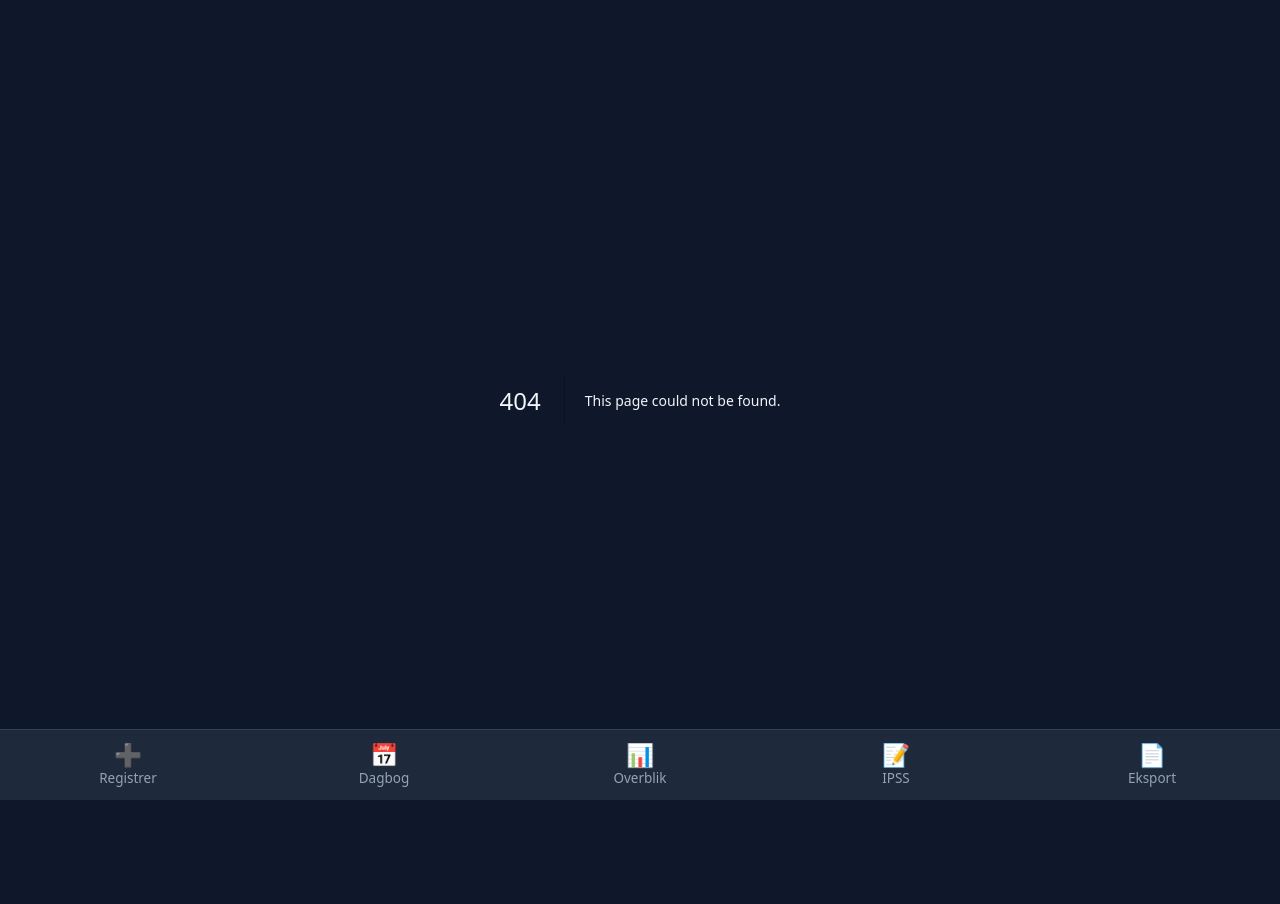
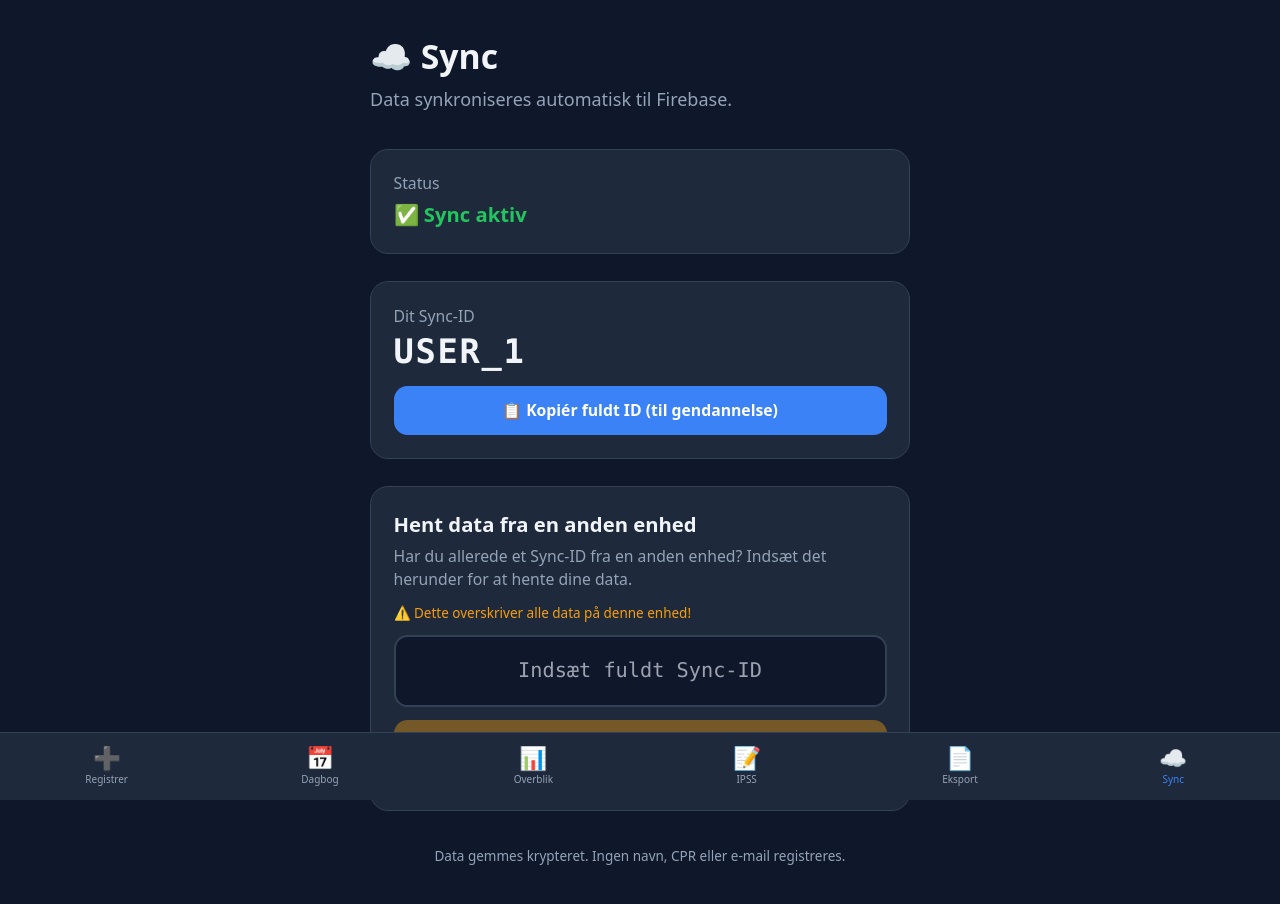
Before and after one commit to coopincDK/vandladningsdagbog, a Next.js app: page /sync in a window 1280 px wide. Before the commit this address had no page. Shown: the top 904 px of the page. Built offline with nearby package versions, Linux system fonts and the light colour scheme; no server answers; the database is empty; sample sign-in values are in the browser's storage.

Commit message:
Tilfoej Firebase sync

```diff
--- a/app/layout.tsx
+++ b/app/layout.tsx
@@ -2,6 +2,7 @@ import type { Metadata, Viewport } from "next";
 import "./globals.css";
 import BottomNav from "@/components/BottomNav";
 import HydrationGate from "@/components/HydrationGate";
+import SyncProvider from "@/components/SyncProvider";
 
 export const metadata: Metadata = { title: "Vandladningsdagbog", description: "Digital væske- og vandladningsdagbog" };
 export const viewport: Viewport = { themeColor: "#0f172a", width: "device-width", initialScale: 1, maximumScale: 1, userScalable: false };
@@ -11,8 +12,10 @@ export default function RootLayout({ children }: { children: React.ReactNode })
     <html lang="da" className="dark">
       <body className="flex flex-col min-h-dvh" style={{ background: "var(--bg)", color: "var(--text)" }}>
         <HydrationGate>
-          <main className="flex-1 overflow-y-auto pb-24">{children}</main>
-          <BottomNav />
+          <SyncProvider>
+            <main className="flex-1 overflow-y-auto pb-24">{children}</main>
+            <BottomNav />
+          </SyncProvider>
         </HydrationGate>
       </body>
     </html>
--- /dev/null
+++ b/app/sync/page.tsx
@@ -0,0 +1,83 @@
+"use client";
+import { useState } from "react";
+import { useAuth } from "@/lib/useAuth";
+import { doc, getDoc } from "firebase/firestore";
+import { db } from "@/lib/firebase";
+import { useStore } from "@/lib/store";
+
+export default function SyncPage() {
+  const { uid, loading } = useAuth();
+  const [copied, setCopied] = useState(false);
+  const [restoreId, setRestoreId] = useState("");
+  const [restoreStatus, setRestoreStatus] = useState<"idle" | "loading" | "success" | "error">("idle");
+
+  const shortId = uid ? uid.slice(0, 8).toUpperCase() : "...";
+
+  async function copyFullId() {
+    if (!uid) return;
+    await navigator.clipboard.writeText(uid);
+    setCopied(true);
+    setTimeout(() => setCopied(false), 2000);
+  }
+
+  async function restore() {
+    const id = restoreId.trim();
+    if (!id) return;
+    setRestoreStatus("loading");
+    try {
+      const snap = await getDoc(doc(db, "users", id));
+      if (!snap.exists()) { setRestoreStatus("error"); return; }
+      const data = snap.data();
+      const state = useStore.getState();
+      if (data.profile) state.setProfile(data.profile);
+      if (data.days) useStore.setState({ days: data.days });
+      if (data.entries) useStore.setState({ entries: data.entries });
+      setRestoreStatus("success");
+    } catch { setRestoreStatus("error"); }
+  }
+
+  return (
+    <div className="max-w-lg mx-auto px-4 py-8">
+      <h1 className="text-3xl font-bold mb-2">☁️ Sync</h1>
+      <p className="text-[var(--muted)] mb-8">Data synkroniseres automatisk til Firebase.</p>
+
+      {/* Status */}
+      <div className="rounded-2xl p-5 mb-6" style={{ background: "var(--surface)", border: "1px solid var(--border)" }}>
+        <p className="text-sm text-[var(--muted)] mb-1">Status</p>
+        {loading ? (
+          <p className="text-lg font-semibold">⏳ Forbinder...</p>
+        ) : uid ? (
+          <p className="text-lg font-semibold" style={{ color: "var(--success)" }}>✅ Sync aktiv</p>
+        ) : (
+          <p className="text-lg font-semibold" style={{ color: "var(--danger)" }}>❌ Ikke forbundet</p>
+        )}
+      </div>
+
+      {/* Sync ID */}
+      {uid && (
+        <div className="rounded-2xl p-5 mb-6" style={{ background: "var(--surface)", border: "1px solid var(--border)" }}>
+          <p className="text-sm text-[var(--muted)] mb-1">Dit Sync-ID</p>
+          <p className="text-3xl font-mono font-bold tracking-wider mb-3">{shortId}</p>
+          <button onClick={copyFullId} className="w-full py-3 rounded-xl text-sm font-semibold" style={{ background: copied ? "var(--success)" : "var(--accent)", color: "#fff" }}>
+            {copied ? "✅ Kopieret!" : "📋 Kopiér fuldt ID (til gendannelse)"}
+          </button>
+        </div>
+      )}
+
+      {/* Gendannelse */}
+      <div className="rounded-2xl p-5" style={{ background: "var(--surface)", border: "1px solid var(--border)" }}>
+        <h2 className="font-bold text-lg mb-1">Hent data fra en anden enhed</h2>
+        <p className="text-sm text-[var(--muted)] mb-3">Har du allerede et Sync-ID fra en anden enhed? Indsæt det herunder for at hente dine data.</p>
+        <p className="text-xs mb-3" style={{ color: "var(--warning)" }}>⚠ Dette overskriver alle data på denne enhed!</p>
+        <input type="text" value={restoreId} onChange={(e) => { setRestoreId(e.target.value); setRestoreStatus("idle"); }} placeholder="Indsæt fuldt Sync-ID" className="w-full rounded-xl px-4 py-4 text-lg font-mono text-center mb-3" style={{ background: "var(--bg)", border: "2px solid var(--border)", color: "var(--text)" }} />
+        <button onClick={restore} disabled={!restoreId.trim() || restoreStatus === "loading"} className="w-full py-4 rounded-xl text-lg font-bold disabled:opacity-40" style={{ background: "var(--warning)", color: "#000" }}>
+          {restoreStatus === "loading" ? "⏳ Henter..." : "🔄 Hent data"}
+        </button>
+        {restoreStatus === "success" && <p className="text-sm mt-3 text-center" style={{ color: "var(--success)" }}>✅ Data hentet!</p>}
+        {restoreStatus === "error" && <p className="text-sm mt-3 text-center" style={{ color: "var(--danger)" }}>✗ Kunne ikke finde data med det ID. Tjek at ID&apos;et er korrekt.</p>}
+      </div>
+
+      <p className="text-xs text-[var(--muted)] text-center mt-8">Data gemmes krypteret. Ingen navn, CPR eller e-mail registreres.</p>
+    </div>
+  );
+}
--- a/components/BottomNav.tsx
+++ b/components/BottomNav.tsx
@@ -8,6 +8,7 @@ const tabs = [
   { href: "/opsummering", label: "Overblik",  icon: "📊" },
   { href: "/ipss",        label: "IPSS",      icon: "📝" },
   { href: "/eksport",     label: "Eksport",   icon: "📄" },
+  { href: "/sync",        label: "Sync",      icon: "☁️" },
 ];
 
 export default function BottomNav() {
@@ -18,7 +19,7 @@ export default function BottomNav() {
         {tabs.map((t) => (
           <Link key={t.href} href={t.href} className="flex-1 flex flex-col items-center justify-center py-3 gap-0.5" style={{ color: path === t.href ? "var(--accent)" : "var(--muted)" }}>
             <span className="text-xl leading-none">{t.icon}</span>
-            <span className="text-xs font-medium">{t.label}</span>
+            <span className="text-[10px] font-medium">{t.label}</span>
           </Link>
         ))}
       </div>
--- /dev/null
+++ b/components/SyncProvider.tsx
@@ -0,0 +1,7 @@
+"use client";
+import { useSync } from "@/lib/useSync";
+
+export default function SyncProvider({ children }: { children: React.ReactNode }) {
+  useSync();
+  return <>{children}</>;
+}
--- /dev/null
+++ b/lib/firebase.ts
@@ -0,0 +1,16 @@
+import { initializeApp, getApps } from "firebase/app";
+import { getAuth } from "firebase/auth";
+import { getFirestore } from "firebase/firestore";
+
+const firebaseConfig = {
+  apiKey: process.env.NEXT_PUBLIC_FIREBASE_API_KEY,
+  authDomain: process.env.NEXT_PUBLIC_FIREBASE_AUTH_DOMAIN,
+  projectId: process.env.NEXT_PUBLIC_FIREBASE_PROJECT_ID,
+  storageBucket: process.env.NEXT_PUBLIC_FIREBASE_STORAGE_BUCKET,
+  messagingSenderId: process.env.NEXT_PUBLIC_FIREBASE_MESSAGING_SENDER_ID,
+  appId: process.env.NEXT_PUBLIC_FIREBASE_APP_ID,
+};
+
+const app = getApps().length === 0 ? initializeApp(firebaseConfig) : getApps()[0];
+export const auth = getAuth(app);
+export const db = getFirestore(app);
--- /dev/null
+++ b/lib/useAuth.ts
@@ -0,0 +1,19 @@
+"use client";
+import { useEffect, useState } from "react";
+import { signInAnonymously, onAuthStateChanged, type User } from "firebase/auth";
+import { auth } from "./firebase";
+
+export function useAuth() {
+  const [user, setUser] = useState<User | null>(null);
+  const [loading, setLoading] = useState(true);
+
+  useEffect(() => {
+    const unsub = onAuthStateChanged(auth, (u) => {
+      if (u) { setUser(u); setLoading(false); }
+      else { signInAnonymously(auth).catch(console.error); }
+    });
+    return unsub;
+  }, []);
+
+  return { user, uid: user?.uid ?? null, loading };
+}
--- /dev/null
+++ b/lib/useSync.ts
@@ -0,0 +1,81 @@
+"use client";
+import { useEffect, useRef, useCallback, useMemo } from "react";
+import { doc, setDoc, onSnapshot } from "firebase/firestore";
+import { db } from "./firebase";
+import { useStore } from "./store";
+import { useAuth } from "./useAuth";
+import type { UserProfile, Entry, DiaryDay } from "./types";
+
+interface SyncData {
+  profile: UserProfile | null;
+  days: DiaryDay[];
+  entries: Entry[];
+  updatedAt: string;
+}
+
+export function useSync() {
+  const { uid } = useAuth();
+  const profile = useStore((s) => s.profile);
+  const days = useStore((s) => s.days);
+  const entries = useStore((s) => s.entries);
+  const lastSyncRef = useRef<string>("");
+  const isRemoteUpdate = useRef(false);
+
+  const docRef = useMemo(() => uid ? doc(db, "users", uid) : null, [uid]);
+
+  // Upload til Firestore
+  const upload = useCallback(async () => {
+    if (!docRef || isRemoteUpdate.current) return;
+
+    // Fjern undefined-felter (Firestore tillader dem ikke)
+    const clean = (obj: unknown): unknown => JSON.parse(JSON.stringify(obj));
+
+    const data: SyncData = clean({
+      profile,
+      days,
+      entries,
+      updatedAt: new Date().toISOString(),
+    }) as SyncData;
+
+    const hash = JSON.stringify({ profile, days, entries });
+    if (hash === lastSyncRef.current) return;
+    lastSyncRef.current = hash;
+
+    try {
+      await setDoc(docRef, data, { merge: true });
+      console.log("[Sync] Uploadet til Firestore");
+    } catch (e) {
+      console.error("[Sync] Upload fejlede:", e);
+    }
+  }, [docRef, profile, days, entries]);
+
+  // Upload når data ændres (debounced)
+  useEffect(() => {
+    const t = setTimeout(upload, 2000);
+    return () => clearTimeout(t);
+  }, [upload]);
+
+  // Lyt til ændringer fra Firestore
+  useEffect(() => {
+    if (!docRef) return;
+    const unsub = onSnapshot(docRef, (snap) => {
+      if (!snap.exists()) return;
+      const data = snap.data() as SyncData;
+      console.log("[Sync] Modtaget data fra Firestore");
+
+      const remoteHash = JSON.stringify({ profile: data.profile, days: data.days, entries: data.entries });
+      if (remoteHash === lastSyncRef.current) return;
+      lastSyncRef.current = remoteHash;
+
+      isRemoteUpdate.current = true;
+      const state = useStore.getState();
+      if (data.profile) state.setProfile(data.profile);
+      if (data.days) useStore.setState({ days: data.days });
+      if (data.entries) useStore.setState({ entries: data.entries });
+      setTimeout(() => { isRemoteUpdate.current = false; }, 500);
+    });
+    return unsub;
+  }, [docRef]);
+
+  return { uid, syncing: !!docRef };
+}
--- a/package.json
+++ b/package.json
@@ -15,7 +15,8 @@
     "jspdf-autotable": "^3.8.2",
     "date-fns": "^3.6.0",
     "zustand": "^4.5.4",
-    "recharts": "^2.12.7"
+    "recharts": "^2.12.7",
+    "firebase": "^10.12.0"
   },
   "devDependencies": {
     "typescript": "^5",
```
Also changed, not shown: 1 other file (tests, documents, lock files or other folders).
